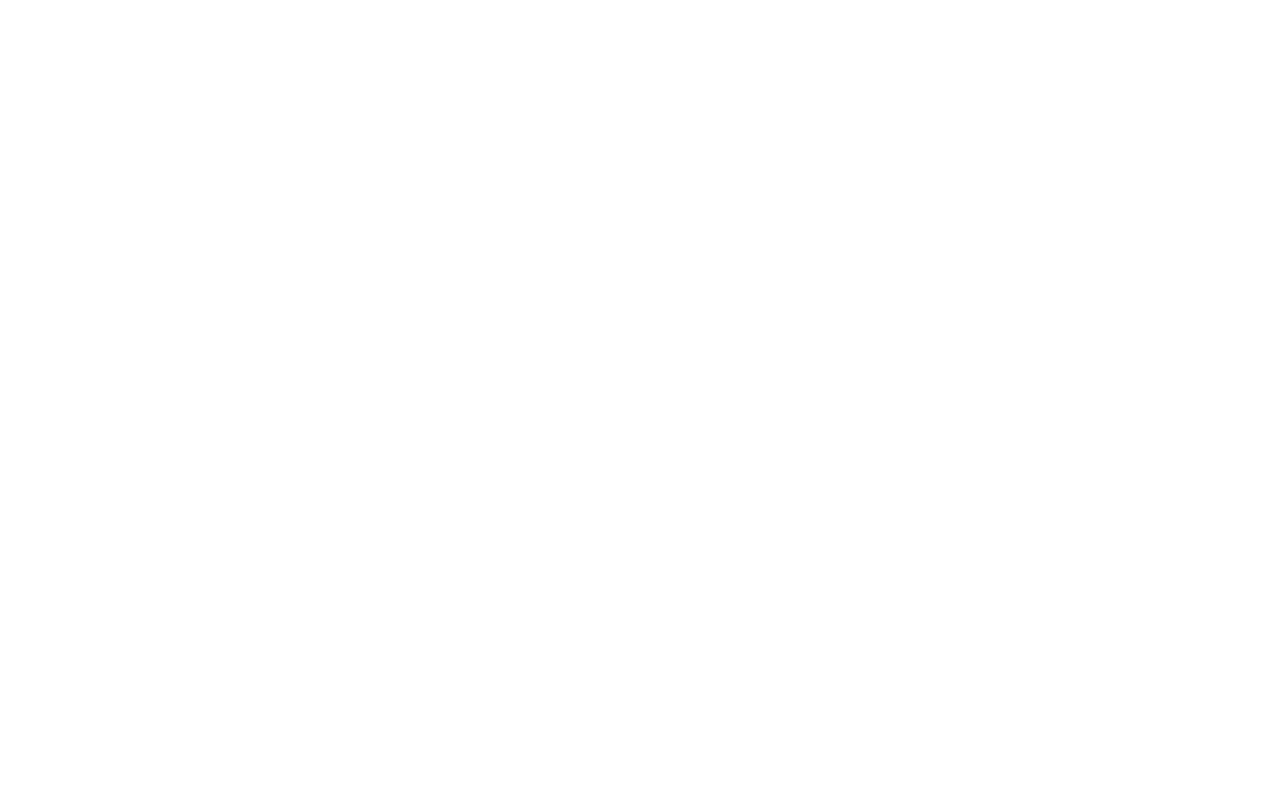
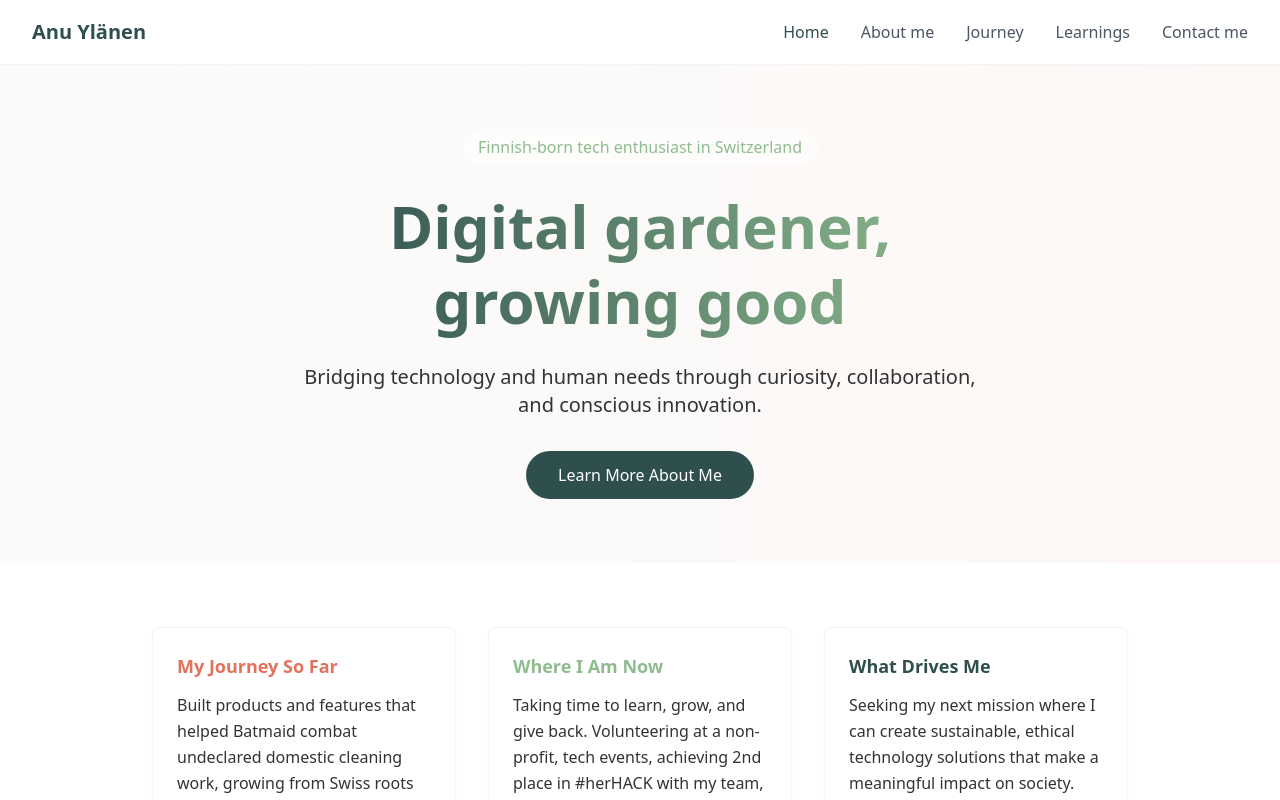
Before and after one commit to anupulu/anupulu.github.io, a Next.js app: page / in a window 1280 px wide. Shown: the top 800 px of the page. Built offline with nearby package versions, Linux system fonts and the light colour scheme.

Commit message:
Revert "Update layout.tsx (add favicon)"
This reverts commit 7737435982c13c42d322481dae2a41e29dd0b938.

```diff
--- a/app/layout.tsx
+++ b/app/layout.tsx
@@ -1,7 +1,6 @@
 import React from 'react'
 import type { Metadata, Viewport } from 'next'
 import { Inter } from 'next/font/google'
-import Head from 'next/head'
 import './globals.css'
 import Navbar from './components/Navbar'
 
@@ -51,9 +50,8 @@
   return (
     <html lang="en">
       <body>
-  <Head>
-        <link rel="icon" type="image/png" href="/sprout.png" />
-      </Head>
+        <Navbar />
+        {children}
       </body>
     </html>
   )
```
